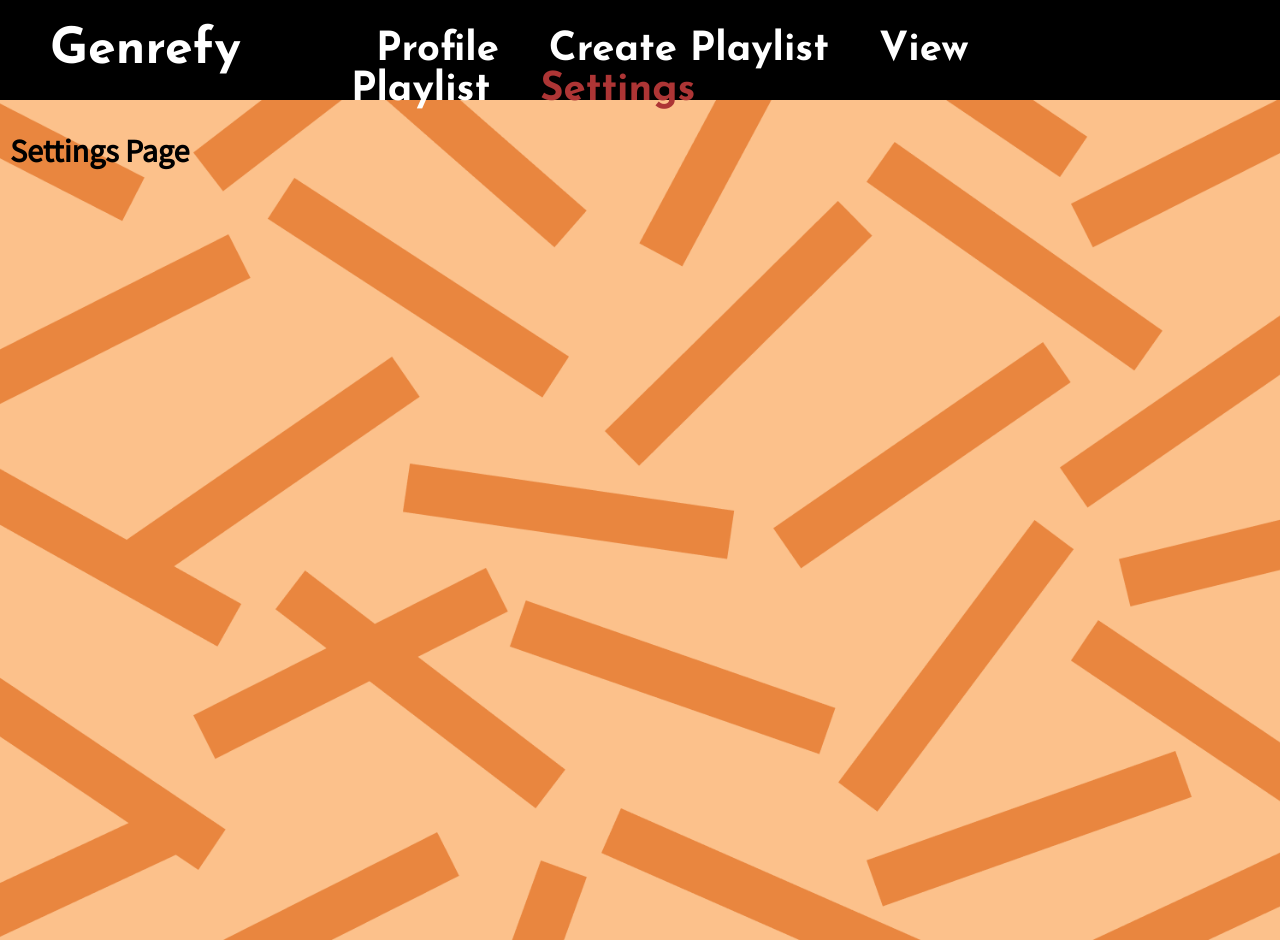
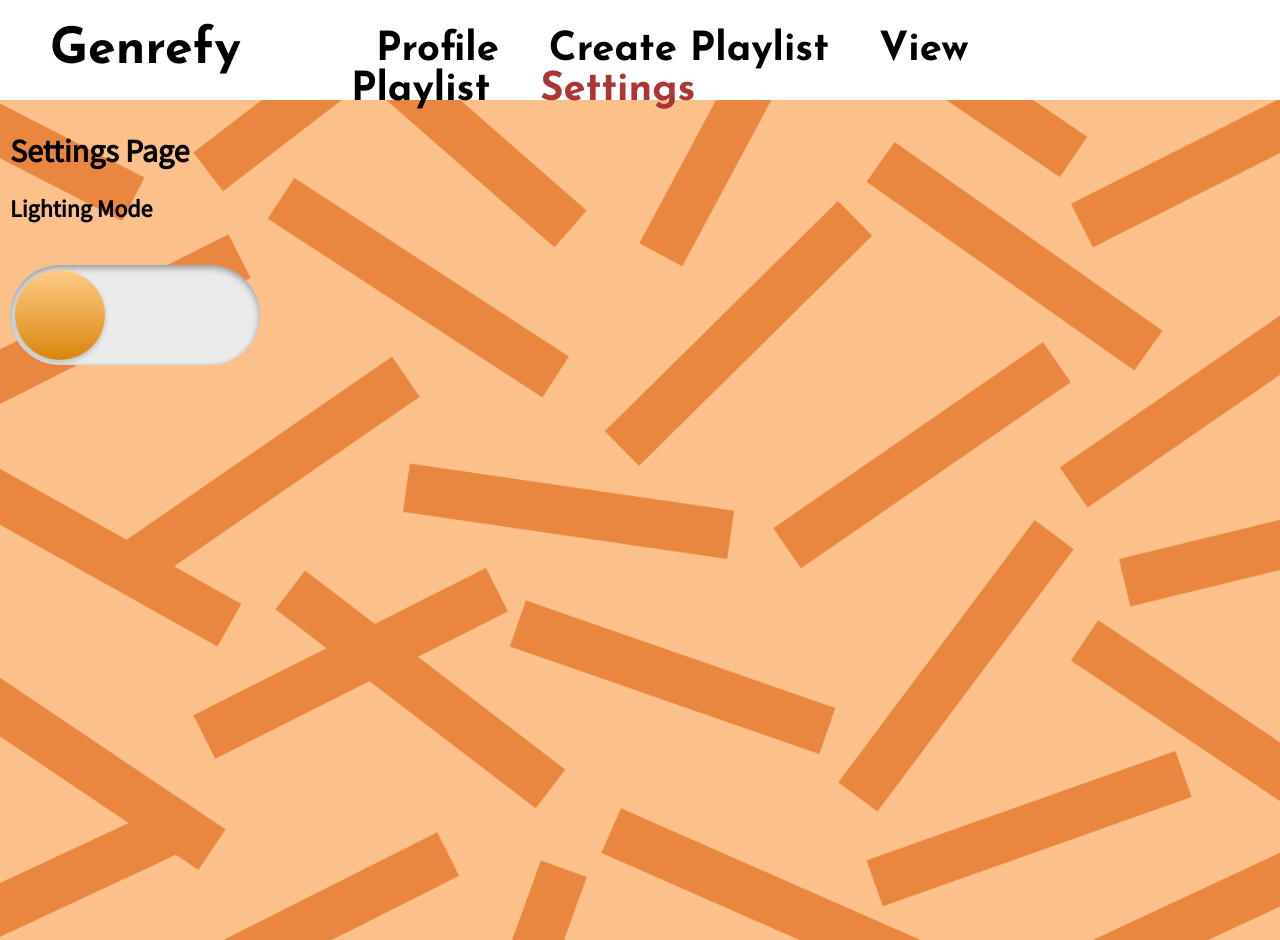
Before and after one commit to Blakeefuller/Genrefy, a React (Vite) app: page /settings in a window 1280 px wide. Built offline with nearby package versions, Linux system fonts and the light colour scheme.

Commit message:
added lighting mode setting

```diff
--- a/src/index.css
+++ b/src/index.css
@@ -1,11 +1,11 @@
-@import url('https://fonts.googleapis.com/css?family=Source+Sans+Pro:300,400&display=swap');
-@import url('https://fonts.googleapis.com/css2?family=Josefin+Sans:ital,wght@0,100..700;1,100..700&display=swap');
-@import url('https://fonts.googleapis.com/css2?family=Shadows+Into+Light&display=swap');
+@import url("https://fonts.googleapis.com/css?family=Source+Sans+Pro:300,400&display=swap");
+@import url("https://fonts.googleapis.com/css2?family=Josefin+Sans:ital,wght@0,100..700;1,100..700&display=swap");
+@import url("https://fonts.googleapis.com/css2?family=Shadows+Into+Light&display=swap");
 
 body {
-    font-family: 'Source Sans Pro', sans-serif;
-    font-weight: 300;
-    margin: 0;
+  font-family: "Source Sans Pro", sans-serif;
+  font-weight: 300;
+  margin: 0;
 }
 
 main {
@@ -70,7 +70,8 @@
 }
 
 /* DIV ITEMS */
-input, textarea {
+input,
+textarea {
   border: 1px solid #ababab;
   padding: 5px;
   margin: 5px;
@@ -114,7 +115,7 @@
   height: 100px;
   display: flex;
   /* position: relative; */
-  font-family: 'Josefin Sans', cursive;
+  font-family: "Josefin Sans", cursive;
 }
 
 .navItem {
@@ -126,42 +127,42 @@
 }
 
 .navItem:hover {
-  color: #AD3535;
+  color: #ad3535;
 }
 
 .navTitle {
   font-size: 50px;
   padding: 25px;
-  font-weight:900;
+  font-weight: 900;
 }
 
 .navElements {
   font-size: 40px;
-  font-weight:700;
+  font-weight: 700;
   padding: 30px;
   padding-left: 60px;
 }
 
 .active {
-  color: #AD3535;
+  color: #ad3535;
 }
 
 /* HOME PAGE CSS */
 /* DESIGN HOME */
 .josefin-sans-small-header {
   font-weight: 500;
-  font-family: 'Josefin Sans', cursive;
+  font-family: "Josefin Sans", cursive;
   font-size: 50px;
 }
 
 .josefin-sans-small-text {
   font-weight: 400;
-  font-family: 'Josefin Sans', cursive;
+  font-family: "Josefin Sans", cursive;
   font-size: 40px;
 }
 .josefin-sans-small-text-button {
   font-weight: 400;
-  font-family: 'Josefin Sans', cursive;
+  font-family: "Josefin Sans", cursive;
   font-size: 25px;
 }
 
@@ -223,7 +224,7 @@
   left: 40%;
   margin: auto;
   width: 300px;
-  background-color: #F19F7C;
+  background-color: #f19f7c;
   padding: 25px;
   border: 5px solid black;
   border-radius: 100px;
@@ -233,7 +234,6 @@
   text-decoration: none;
   color: white;
 }
-
 
 /* CREATE PLAYLIST */
 .create-playlist-container {
--- a/src/main.jsx
+++ b/src/main.jsx
@@ -16,6 +16,7 @@
 import Callback from "./pages/Callback";
 
 import "./index.css";
+import { ThemeProvider } from "./themeContext";
 
 const queryClient = new QueryClient();
 
@@ -28,7 +29,7 @@
         { path: "home", element: <Home /> },
         { path: "profile", element: <Profile /> },
         { path: "create-playlist", element: <CreatePlaylist /> },
-        { path: "view-playlist/:id", element: <ViewPlaylist />},
+        { path: "view-playlist/:id", element: <ViewPlaylist /> },
         { path: "settings", element: <Settings /> },
         { path: "callback", element: <Callback /> },
         { index: true, element: <Navigate to="/home" replace /> },
@@ -45,6 +46,8 @@
 
 ReactDOM.createRoot(document.getElementById("root")).render(
   <React.StrictMode>
-    <App />
+    <ThemeProvider>
+      <App />
+    </ThemeProvider>
   </React.StrictMode>
 );
--- a/src/pages/Root.jsx
+++ b/src/pages/Root.jsx
@@ -1,21 +1,36 @@
-import { NavLink, Outlet } from 'react-router-dom'
+import { NavLink, Outlet } from "react-router-dom";
+import { useTheme } from "../themeContext";
+import "./Settings.css";
 
 export default function Root() {
+  const { theme } = useTheme();
 
   return (
     <>
-            <div className="nav-container">
+      <div className={`nav-container ${theme}`}>
         <div className="navTitle">
-                    <NavLink className="navItem" to="/home">Genrefy</NavLink>
+          <NavLink className="navItem" to="/home">
+            Genrefy
+          </NavLink>
         </div>
         <div className="navElements">
-                    <NavLink className="navItem" to="/profile">Profile</NavLink>
-                    <NavLink className="navItem" to="/create-playlist">Create Playlist</NavLink>
-                    <NavLink className="navItem" to="/view-playlist/:id" >View Playlist</NavLink>
-                    <NavLink className="navItem" to="/settings">Settings</NavLink>
+          <NavLink className="navItem" to="/profile">
+            Profile
+          </NavLink>
+          <NavLink className="navItem" to="/create-playlist">
+            Create Playlist
+          </NavLink>
+          <NavLink className="navItem" to="/view-playlist/:id">
+            View Playlist
+          </NavLink>
+          <NavLink className="navItem" to="/settings">
+            Settings
+          </NavLink>
         </div>
       </div>
-            <main><Outlet /></main>
+      <main>
+        <Outlet />
+      </main>
     </>
-    )
+  );
 }
--- /dev/null
+++ b/src/pages/Settings.css
@@ -0,0 +1,76 @@
+label {
+  width: 250px;
+  height: 100px;
+  position: relative;
+  display: block;
+  background: #ebebeb;
+  border-radius: 100px;
+  box-shadow: inset 0px 2.5px 7.5px rgba(0, 0, 0, 0.4),
+    inset 0px -2.5px 7.5px rgba(255, 255, 255, 0.4);
+  cursor: pointer;
+}
+
+label:after {
+  content: "";
+  width: 90px;
+  height: 90px;
+  position: absolute;
+  top: 5px;
+  left: 5px;
+  background: linear-gradient(180deg, #ffcc89, #d8860b);
+  border-radius: 90px;
+  box-shadow: 0px 2.5px 5px rgba(0, 0, 0, 0.2);
+}
+
+input {
+  width: 0;
+  height: 0;
+  visibility: hidden;
+}
+
+input:checked + label {
+  background: #242424;
+}
+
+input:checked + label:after {
+  left: 245px;
+  transform: translateX(-100%);
+  background: linear-gradient(180deg, #777, #3a3a3a);
+}
+
+label,
+label:after {
+  transition: 0.3s;
+}
+
+label:active:after {
+  width: 130px;
+}
+
+.nav-container.light {
+  background-color: white;
+}
+
+.nav-container.dark {
+  background-color: #242424;
+}
+
+.nav-container.light .navItem {
+  color: black;
+}
+
+.nav-container.dark .navItem {
+  color: white;
+}
+
+.nav-container .navItem:hover {
+  color: #ad3535;
+}
+
+.nav-container.light .navItem.active {
+  color: #ad3535;
+}
+
+.nav-container.dark .navItem.active {
+  color: #ad3535;
+}
--- a/src/pages/Settings.jsx
+++ b/src/pages/Settings.jsx
@@ -1,8 +1,16 @@
+import { useTheme } from "../themeContext";
+
 export default function Settings() {
-    return (
-        <div className="settings-page">
-            <h1>Settings Page</h1>
-            {/* Add your settings content here */}
-        </div>
-    );
+  const { toggleTheme } = useTheme();
+
+  return (
+    <div className="settings-page">
+      <h1>Settings Page</h1>
+
+      <h2>Lighting Mode</h2>
+
+      <input type="checkbox" id="darkmode-toggle" onChange={toggleTheme} />
+      <label htmlFor="darkmode-toggle"></label>
+    </div>
+  );
 }
--- /dev/null
+++ b/src/themeContext.jsx
@@ -0,0 +1,21 @@
+import React, { createContext, useContext, useState } from "react";
+
+const ThemeContext = createContext();
+
+export function useTheme() {
+  return useContext(ThemeContext);
+}
+
+export function ThemeProvider({ children }) {
+  const [theme, setTheme] = useState("light"); // Default theme is light
+
+  const toggleTheme = () => {
+    setTheme((prevTheme) => (prevTheme === "light" ? "dark" : "light"));
+  };
+
+  return (
+    <ThemeContext.Provider value={{ theme, toggleTheme }}>
+      {children}
+    </ThemeContext.Provider>
+  );
+}
```
Lines whose indentation alone changed are shown as unchanged.
